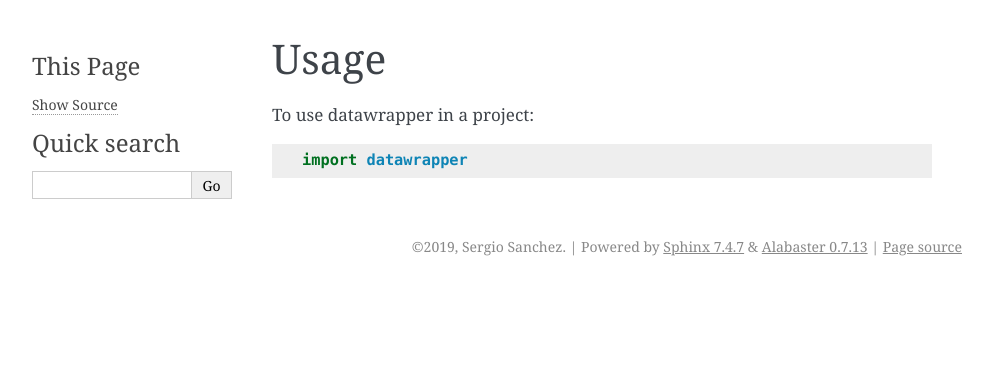
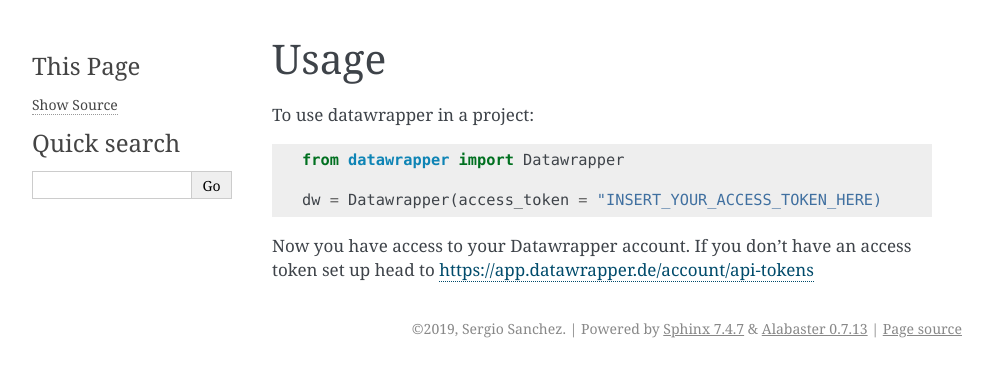
Before and after one commit to chekos/Datawrapper, a Sphinx documentation site: the page built from docs/usage.rst, in a window 1280 px wide. Shown: the top 377 px of the page, without its empty margins (148-1141 px from the left). Built offline with Sphinx 7.4.7, drawn with Linux system fonts in a browser that asks for light colours; pages that are not in the unit, such as notebooks, are missing from menus.

Commit message:
add minimal description for docs

```diff
--- a/docs/usage.rst
+++ b/docs/usage.rst
@@ -4,4 +4,8 @@
 
 To use datawrapper in a project::
 
-    import datawrapper
+    from datawrapper import Datawrapper
+
+    dw = Datawrapper(access_token = "INSERT_YOUR_ACCESS_TOKEN_HERE)
+
+Now you have access to your Datawrapper account. If you don't have an access token set up head to https://app.datawrapper.de/account/api-tokens
```
